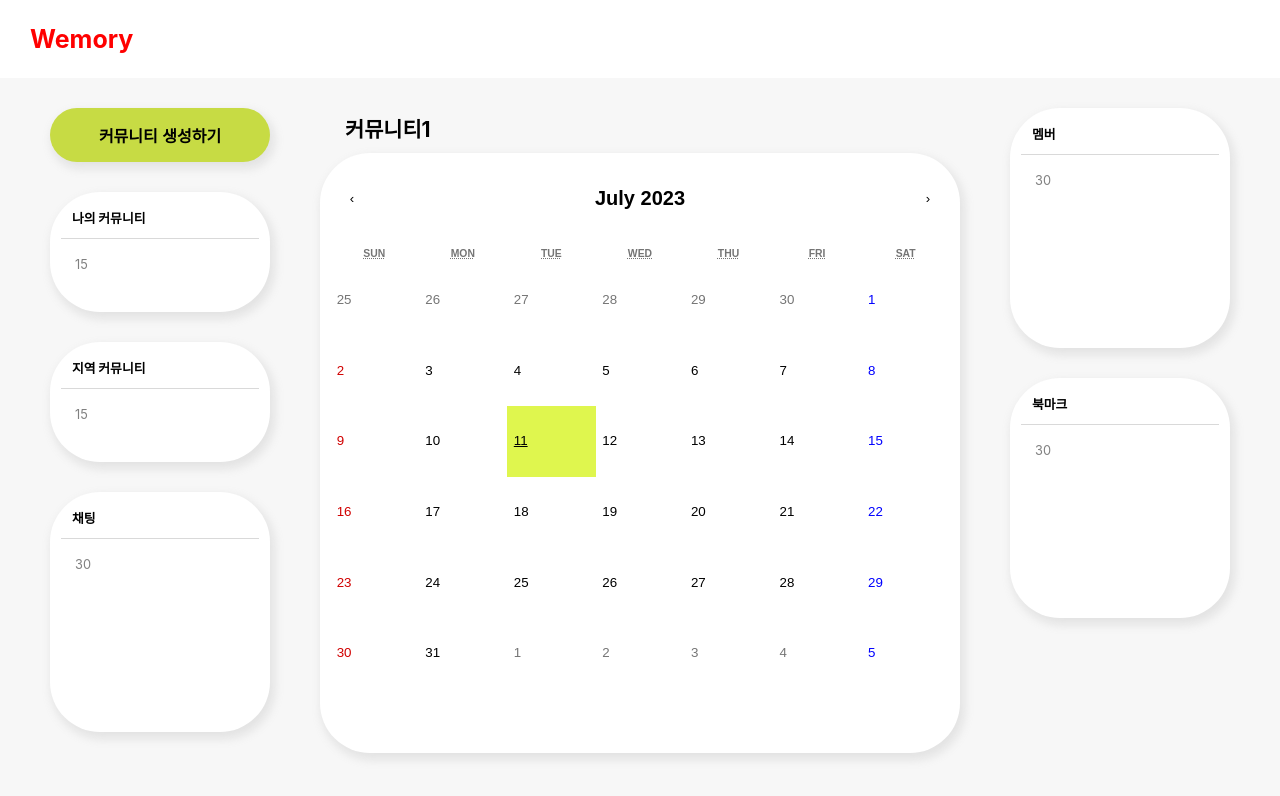
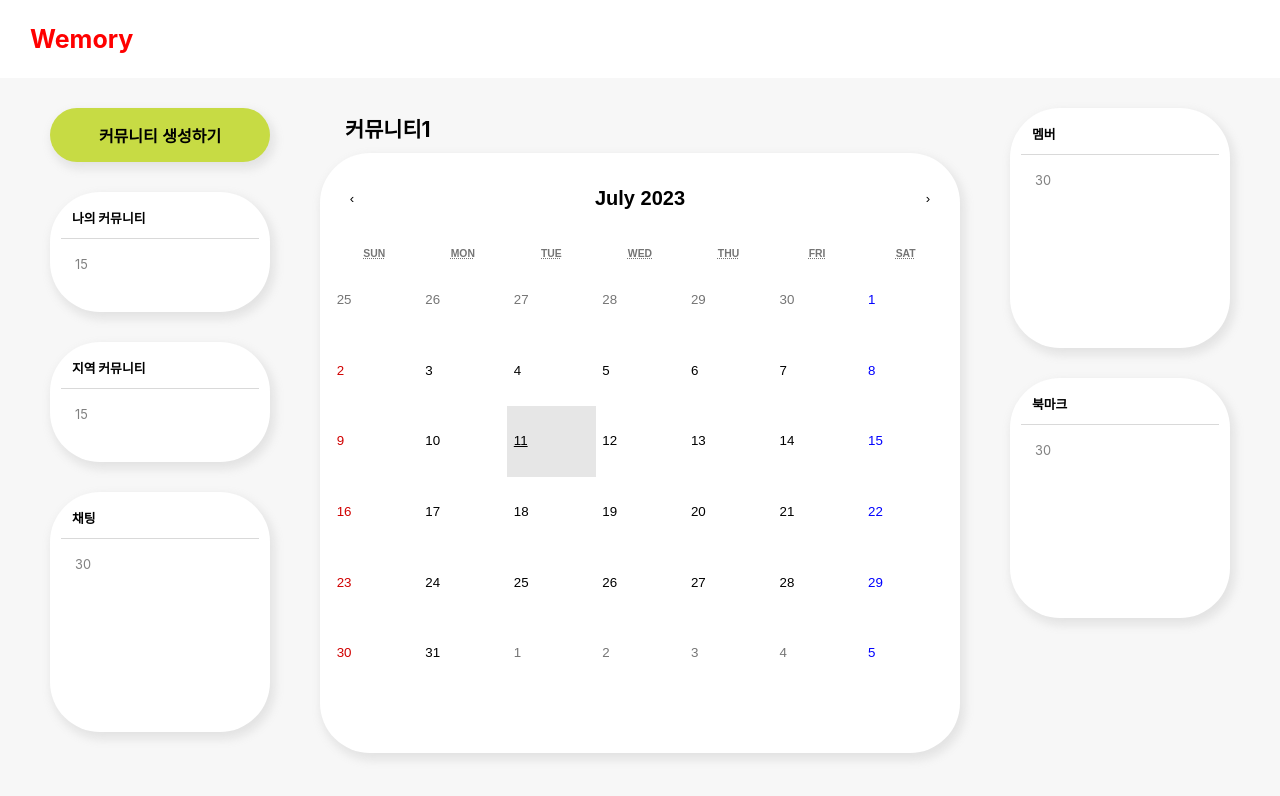
Before and after one commit to sehee0207/wemory, a React (Create React App) app in the folder frontend/: page /main in a window 1280 px wide. Shown: the top 796 px of the page. Built offline with nearby package versions, Linux system fonts and the light colour scheme.

Commit message:
create PostWritePage

```diff
--- a/frontend/package.json
+++ b/frontend/package.json
@@ -18,6 +18,7 @@
     "react-scripts": "5.0.1",
     "react-validation": "^3.0.7",
     "styled-components": "^6.0.3",
+    "validate": "^5.2.0",
     "validator": "^13.9.0",
     "web-vitals": "^2.1.4"
   },
--- a/frontend/src/App.js
+++ b/frontend/src/App.js
@@ -17,16 +17,14 @@ import SignupTest from "./component/page/SignupTest"; //test
 
 function App() {
   return (
-    <BrowserRouter>
 	<Routes>
 		<Route index element={<LoginPage />} />
 		<Route path="signup" element={<SignupPage />} />
 		<Route path="signuptest" element={<SignupTest />} />
 		<Route path="main" element={<MainPage />} />
 		<Route path="main/create-community" element={<CreateCommunityPage />} />
-				<Route path="main/post-write" element={<PostWritePage />} />
+		<Route path="main/post-write/:date" element={<PostWritePage />} />
 	</Routes>
-		</BrowserRouter>
   );
 }
 
--- a/frontend/src/component/page/PostWritePage.jsx
+++ b/frontend/src/component/page/PostWritePage.jsx
@@ -1,5 +1,5 @@
-import {React, useState} from "react";
-import { useNavigate } from "react-router-dom";
+import {React, setState, useEffect} from "react";
+import { useParams } from "react-router-dom";
 import styled from "styled-components";
 import TopBar from "../ui/TopBar";
 
@@ -12,11 +12,23 @@ const ContentText = styled.div`
 
 
 function PostWritePage(props){
+    const params = useParams();
+    const today = params.date;
+
+    // useEffect(() => {
+    //     const { id } = params;
+    //     fetch(`http://localhost:8081/main/${date}`) // 1
+    //         .then(res => res.json())
+    //         .then(res => setState({ data: res }))
+    // }, [match]);
+    // const { date } = props;
+
   // const [date] = useState(new Date());
     return(
         <Wrapper>
             <TopBar />
             <ContentText>게시글 작성 페이지입니다.</ContentText>
+            <p>오느른 {today} 해냇다~~~~~~~~~~~~</p>
         </Wrapper>
     )
 }
--- a/frontend/src/component/page/SignupTest.jsx
+++ b/frontend/src/component/page/SignupTest.jsx
@@ -144,6 +144,7 @@ const SignupTest = (props) => {
   }
 
   const onChangePw2= e => {
+    const pw2 = e.target.value;
     setPw2(e.target.value);
   }
 
--- a/frontend/src/component/ui/Memory.jsx
+++ b/frontend/src/component/ui/Memory.jsx
@@ -1,7 +1,7 @@
 import React, { useState, useEffect } from "react";
 import Calendar from "react-calendar";
 import moment from "moment";
-import { useNavigate, useParams } from "react-router-dom";
+import { useNavigate, useParams, Link  } from "react-router-dom";
 import '../../style/Calendar.css';
 import styled from "styled-components";
 import PostWritePage from "../page/PostWritePage";
@@ -30,7 +30,7 @@ const StyledComname = styled.div`
 `
 
 /* https://velog.io/@pikadev1771/react-calendar-%EC%BB%A4%EC%8A%A4%ED%85%80%ED%95%98%EA%B8%B0-%EB%82%A0%EC%A7%9C-%EB%B3%80%ED%99%98-%ED%98%84%EC%9E%AC-%EB%8B%AC-%EA%B5%AC%ED%95%98%EA%B8%B0-%EC%BD%98%ED%85%90%EC%B8%A0-%EC%B6%94%EA%B0%80%ED%95%98%EA%B8%B0*/
-
+// https://ui.toast.com/tui-calendar
 function Memory(props){
     const { comname } = props;
     const [ value, onChange ] = useState(new Date());
@@ -39,13 +39,11 @@ function Memory(props){
 
     function Handler() {
         setCreateState(true)
-        console.log(moment(value).format("YYMMDD"));
     }
 
     // function closeHander(){
     //     setCreateState(false);
     // }
-
     return(
         <Wrapper>
             <StyledComname>{comname}</StyledComname>
@@ -59,8 +57,9 @@ function Memory(props){
                     prev2Label={null}
                     onClickDay={Handler}
                 />
-                {/* {createIsOpen && <PostWritePage />} */}
-                {createIsOpen && navigate("/main/post-write")}
+
+                {/* { createIsOpen && <Link to={`post-write/${moment(value).format('YYMMDD')}`}><p>눌러</p></Link> } */}
+                { createIsOpen && navigate(`post-write/${moment(value).format('YYMMDD')}`)}
             </Container>
         </Wrapper>
 
--- a/frontend/src/index.js
+++ b/frontend/src/index.js
@@ -3,12 +3,13 @@ import ReactDOM from 'react-dom/client';
 import './index.css';
 import App from './App';
 import reportWebVitals from './reportWebVitals';
+import { BrowserRouter } from 'react-router-dom';
 
 const root = ReactDOM.createRoot(document.getElementById('root'));
 root.render(
-  <React.StrictMode>
+  <BrowserRouter>
     <App />
-  </React.StrictMode>
+  </BrowserRouter>
 );
 
 // If you want to start measuring performance in your app, pass a function
--- a/frontend/src/style/Calendar.css
+++ b/frontend/src/style/Calendar.css
@@ -121,21 +121,17 @@
 
 .react-calendar__tile:enabled:hover,
 .react-calendar__tile:enabled:focus {
-  background-color: #e6e6e6;
+  background-color: #dff64e;
 }
 
-.react-calendar__tile--now {
-  background: #dff64e;
-}
+/* .react-calendar__tile--now {
+  background: #e6e6e6;
+} */
 
 .react-calendar__tile--now > abbr{
   text-decoration: underline;
 }
 
-.react-calendar__tile--now:enabled:hover,
-.react-calendar__tile--now:enabled:focus {
-  background: #ffffa9;
-}
 
 .react-calendar__tile--hasActive {
   background: #76baff;
@@ -147,7 +143,7 @@
 }
 
 .react-calendar__tile--active {
-  background: #dff64e;
+  background: #e6e6e6;
 }
 
 .react-calendar__tile--active:enabled:hover,
```
Also changed, not shown: 1 other file (tests, documents, lock files or other folders). Lines whose indentation alone changed are shown as unchanged.
